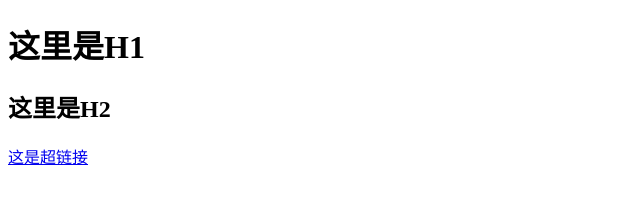
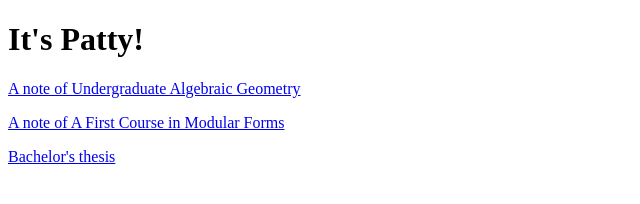
Before and after one commit to PattyPilly/PattyPilly.github.io, a plain HTML site: page index.html in a window 1280 px wide. Shown: the whole page, without its empty margins (0-640 px from the left). Drawn offline with Linux system fonts and the light colour scheme.

Commit message:
Update index.html

```diff
--- a/index.html
+++ b/index.html
@@ -7,8 +7,9 @@
   </head>
 
   <body>
-    <h1>这里是H1</h1>
-    <h2>这里是H2</h2>
-    <p><a href = "/pdf/Algebraic Curves An Introduction to Algebraic Geometry_Fulton.pdf">这是超链接</a></p>
+    <h1>It's Patty!</h1>
+     <p><a href = "/pdf/undergraduate algebraic geometry.pdf">A note of Undergraduate Algebraic Geometry</a></p>
+    <p><a href = "/pdf/modular forms on elliptic.pdf">A note of A First Course in Modular Forms</a></p>
+    <p><a href = "/pdf/盲审版(3).pdf">Bachelor's thesis</a></p>
   </body>
 </html>
```
